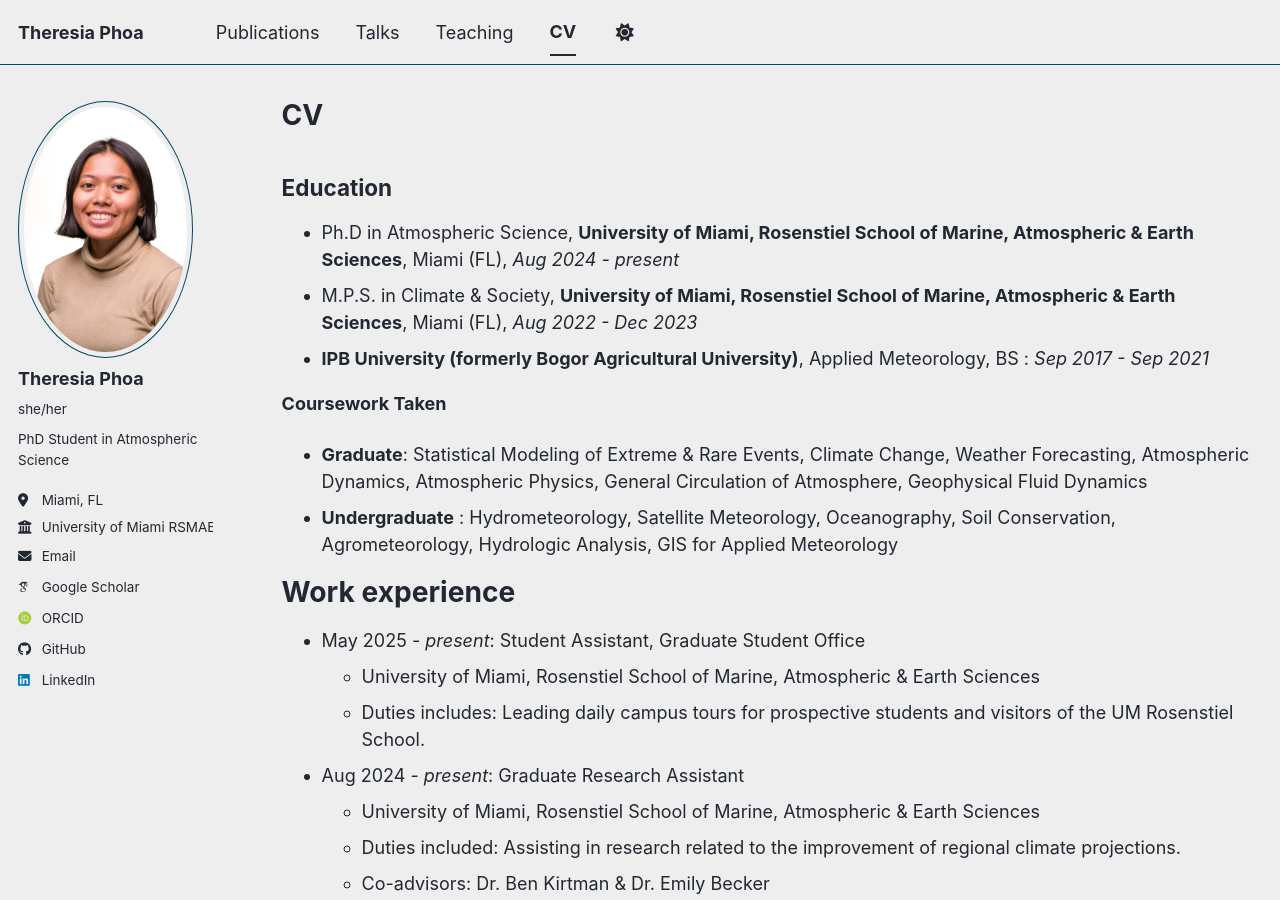
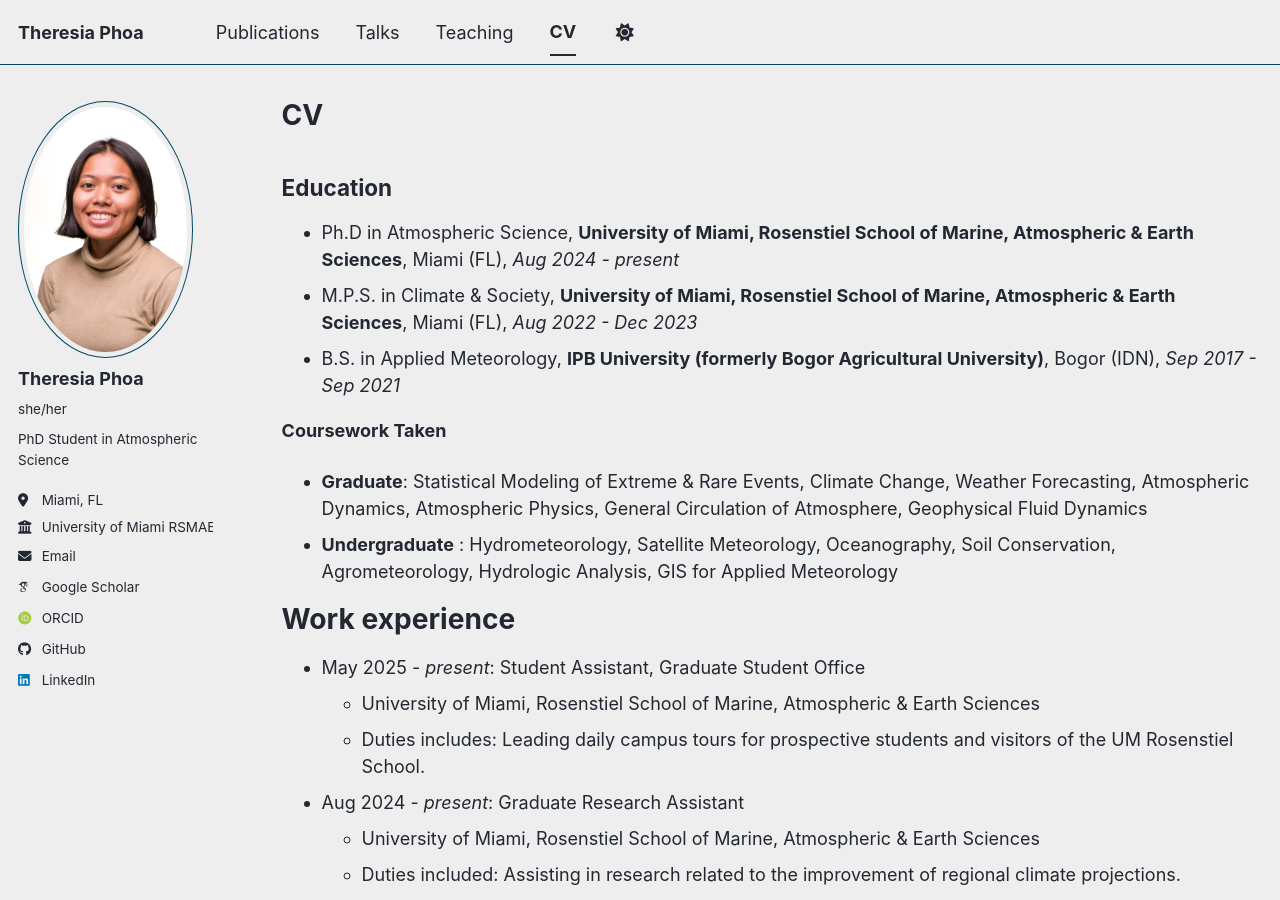
Before and after one commit to theresiabp/theresiabp.github.io, a Jekyll site: the page built from _pages/cv.md, in a window 1280 px wide and 900 px high. Built offline with Jekyll 4.4.1, drawn with Linux system fonts in a browser that asks for light colours; some web fonts are replaced; a script bundle is joined from its source files by our own code; library files that are not in the unit come from our copies.

Commit message:
Update education section formatting in cv.md

```diff
--- a/_pages/cv.md
+++ b/_pages/cv.md
@@ -14,7 +14,7 @@ Education
 ------
 - Ph.D in Atmospheric Science, **University of Miami, Rosenstiel School of Marine, Atmospheric & Earth Sciences**, Miami (FL), *Aug 2024 - present*
 - M.P.S. in Climate & Society, **University of Miami, Rosenstiel School of Marine, Atmospheric & Earth Sciences**, Miami (FL), *Aug 2022 - Dec 2023*
-- **IPB University (formerly Bogor Agricultural University)**, Applied Meteorology, BS : *Sep 2017 - Sep 2021*
+- B.S. in Applied Meteorology, **IPB University (formerly Bogor Agricultural University)**, Bogor (IDN), *Sep 2017 - Sep 2021*
 
 **Coursework Taken**
 - **Graduate**: Statistical Modeling of Extreme & Rare Events, Climate Change, Weather Forecasting, Atmospheric Dynamics, Atmospheric Physics, General Circulation of Atmosphere, Geophysical Fluid Dynamics
```
